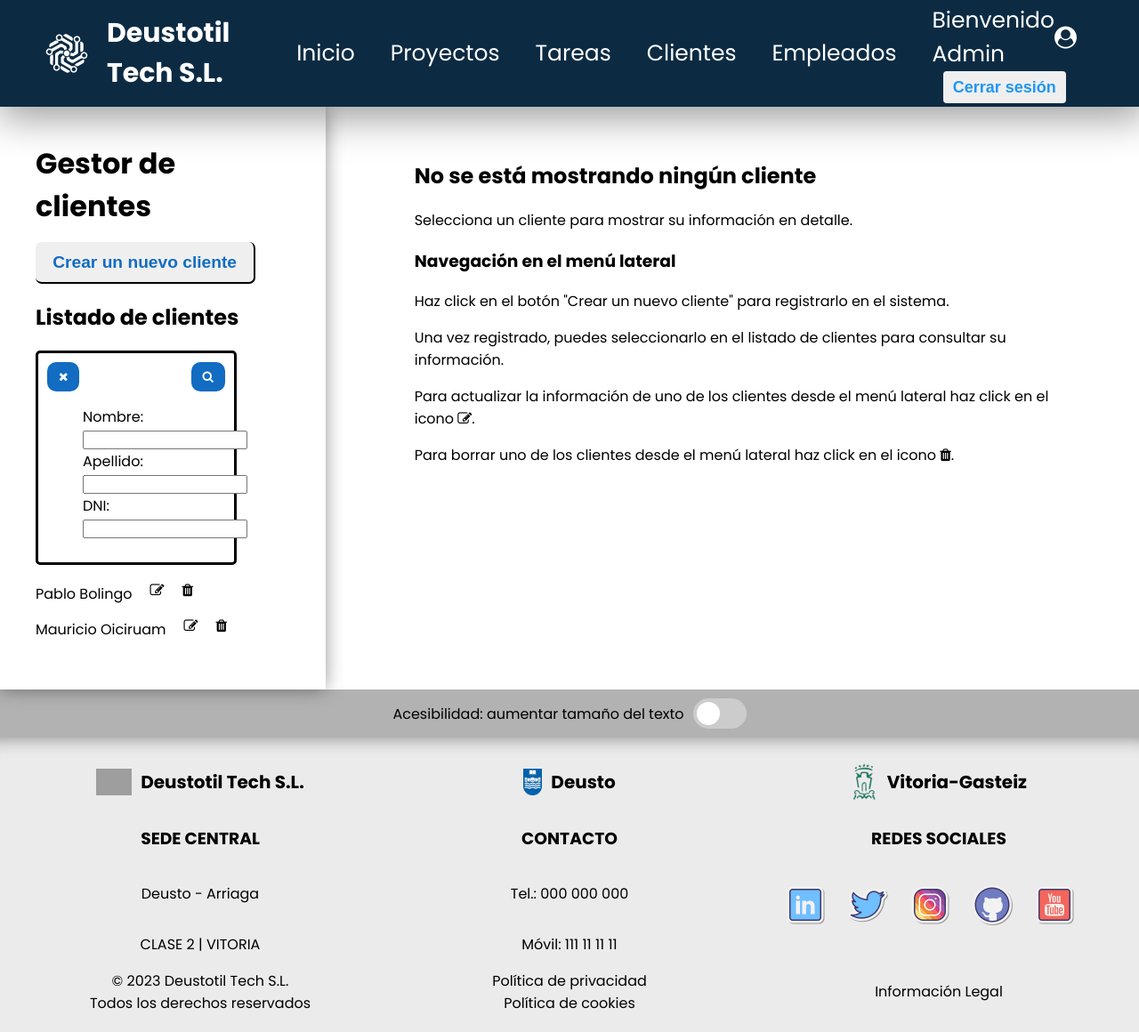
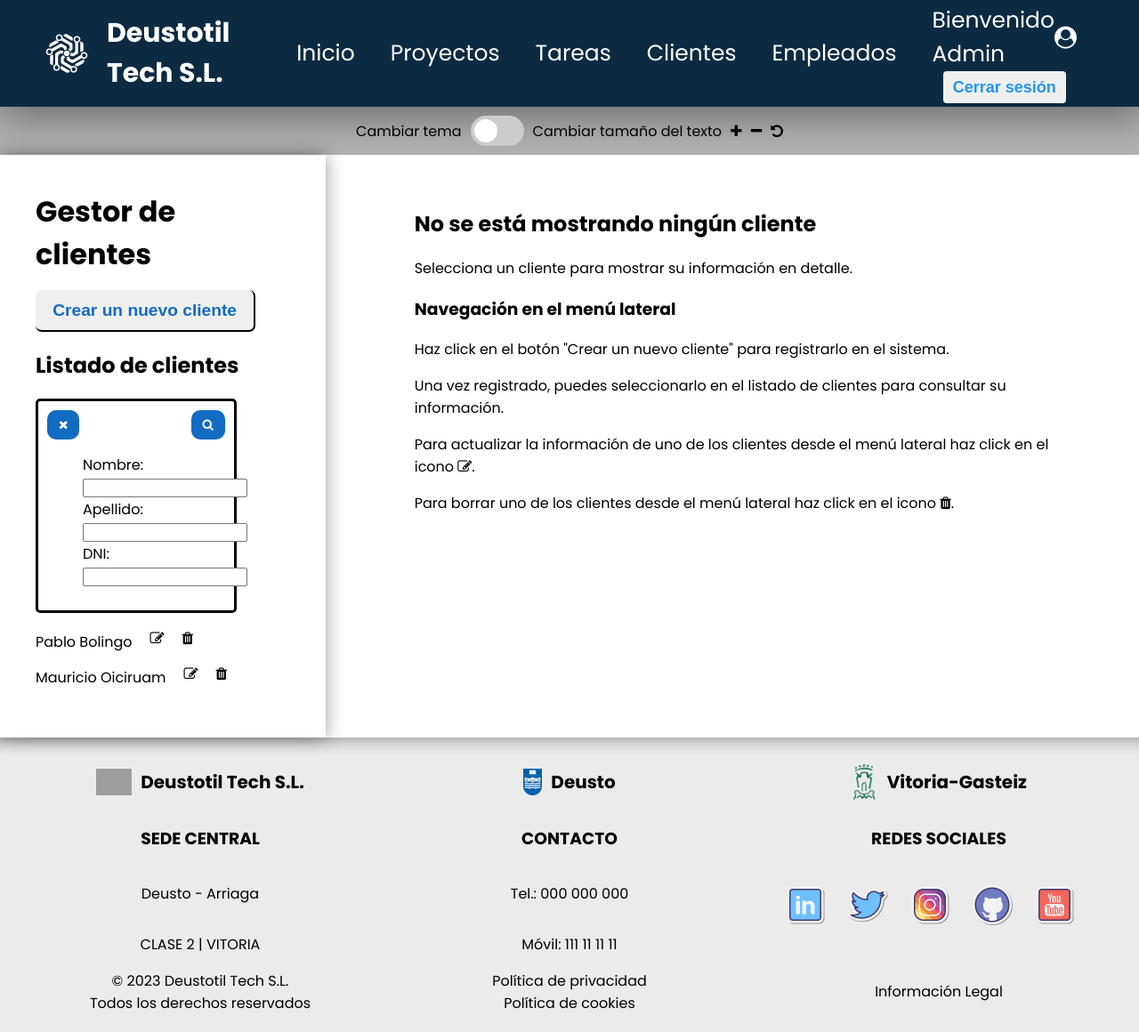
Before and after one commit to MauricioTS15/proyectoColaborativo, a Django app: page /appProyectos/clientes/ in a window 1280 px wide. Shown: the whole page at 89% size. Run offline with Django 4.2, Linux system fonts and the light colour scheme; a user stored in the database is signed in; data comes from the database, SQL or seed files in the repository; grey boxes are pictures that could not be loaded.

Commit message:
Implementado cambio de tamaño en el texto con JS

```diff
--- a/gestionProyectos/appProyectos/static/js/script.js
+++ b/gestionProyectos/appProyectos/static/js/script.js
@@ -0,0 +1,33 @@
+// Obtener referencia a los botones y los elementos con la clase "cambiar-tamaño"
+var aumentarBtn = document.getElementById('aumentar');
+var reducirBtn = document.getElementById('reducir');
+var restaurarBtn = document.getElementById('restaurar');
+var elementos = document.getElementsByClassName('cambiar-tamaño');
+var tamañosOriginales = [];
+
+aumentarBtn.addEventListener('click', function () {
+    for (var i = 0; i < elementos.length; i++) {
+        var fontSize = parseFloat(window.getComputedStyle(elementos[i]).fontSize);
+        elementos[i].style.fontSize = (fontSize + 5) + 'px';
+    }
+});
+
+reducirBtn.addEventListener('click', function () {
+    for (var i = 0; i < elementos.length; i++) {
+        var fontSize = parseFloat(window.getComputedStyle(elementos[i]).fontSize);
+        elementos[i].style.fontSize = (fontSize - 5) + 'px';
+    }
+});
+
+restaurarBtn.addEventListener('click', function () {
+    for (var i = 0; i < elementos.length; i++) {
+        elementos[i].style.fontSize = tamañosOriginales[i];
+    }
+});
+
+// IMPORTANTE PARA EL RESTAURAR: Guarda el tamaño en el array para luego poder volver a su tamaño cuando le demos al boton
+document.addEventListener('DOMContentLoaded', function () {
+    for (var i = 0; i < elementos.length; i++) {
+        tamañosOriginales.push(window.getComputedStyle(elementos[i]).fontSize);
+    }
+});
--- a/gestionProyectos/appProyectos/templates/base.html
+++ b/gestionProyectos/appProyectos/templates/base.html
@@ -23,7 +23,7 @@
         <div>
             <a href="{% url 'index' %}">
                 <img src="{% static 'images/logo-white.png' %}" alt="Deustotil logo blue" />
-                <span>Deustotil Tech S.L.</span>
+                <span class="cambiar-tamaño">Deustotil Tech S.L.</span>
             </a>
         </div>
         <nav>
@@ -64,15 +64,23 @@
         </nav>
     </header>
     <main>
-        {% block contenido %}
-        {% endblock contenido %}
         <div id="accessibility-panel">
-            <label for="switch-accessibility">Acesibilidad: aumentar tamaño del texto</label>
+            <label for="switch-accessibility">Cambiar tema</label>
             <label class="switch">
                 <input id="switch-accessibility" type="checkbox">
                 <span class="slider"></span>
             </label>
+            <label for="change-font-size">Cambiar tamaño del texto</label>
+            {% comment %} <input class="button-small" type="button" value="Incrementar tamaño del texto 5px" id="aumentar"> {% endcomment %}
+            <i class="fa fa-plus" aria-hidden="true" id="aumentar"></i>
+            {% comment %} <input class="button-small" type="button" value="Reducir tamaño del texto 5px" id="reducir"> {% endcomment %}
+            <i class="fa fa-minus" aria-hidden="true" id="reducir"></i>
+
+            {% comment %} <input class="button-small" type="button" value="Restaurar" id="restaurar"> {% endcomment %}
+            <i class="fa fa-undo" aria-hidden="true" id="restaurar"></i>
         </div>
+        {% block contenido %}
+        {% endblock contenido %}
     </main>
     <footer id="footer-principal">
         <div class="container-footer">
@@ -157,6 +165,7 @@
             </div>
         </div>
     </footer>
+    <script src="{% static 'js/script.js' %}"></script>
 </body>
 
 </html>
```
